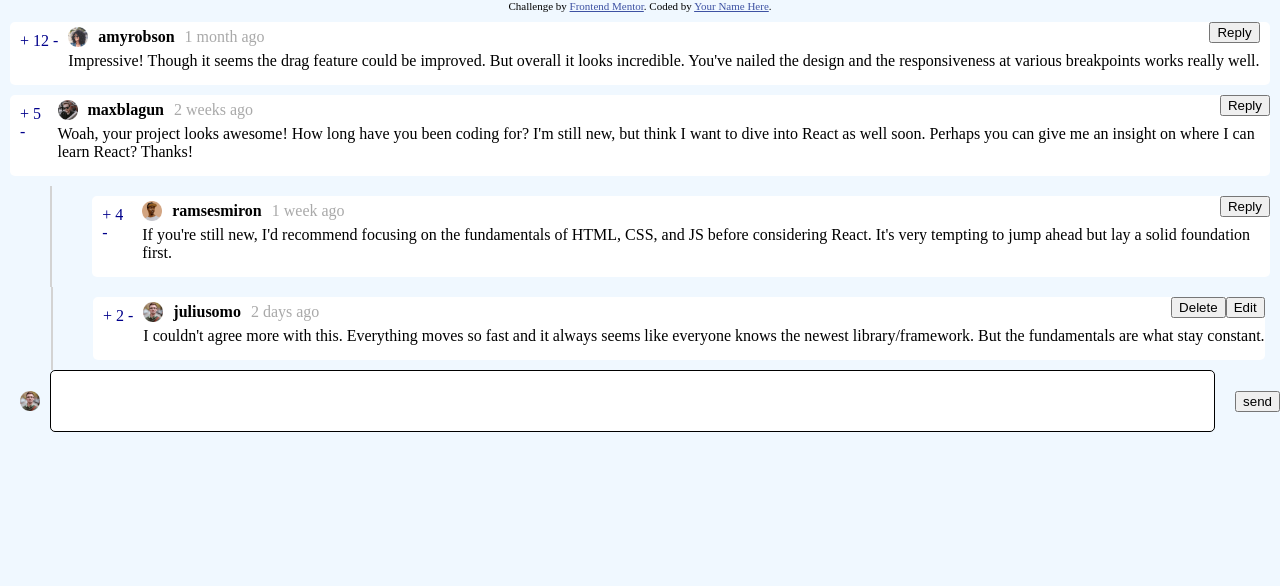
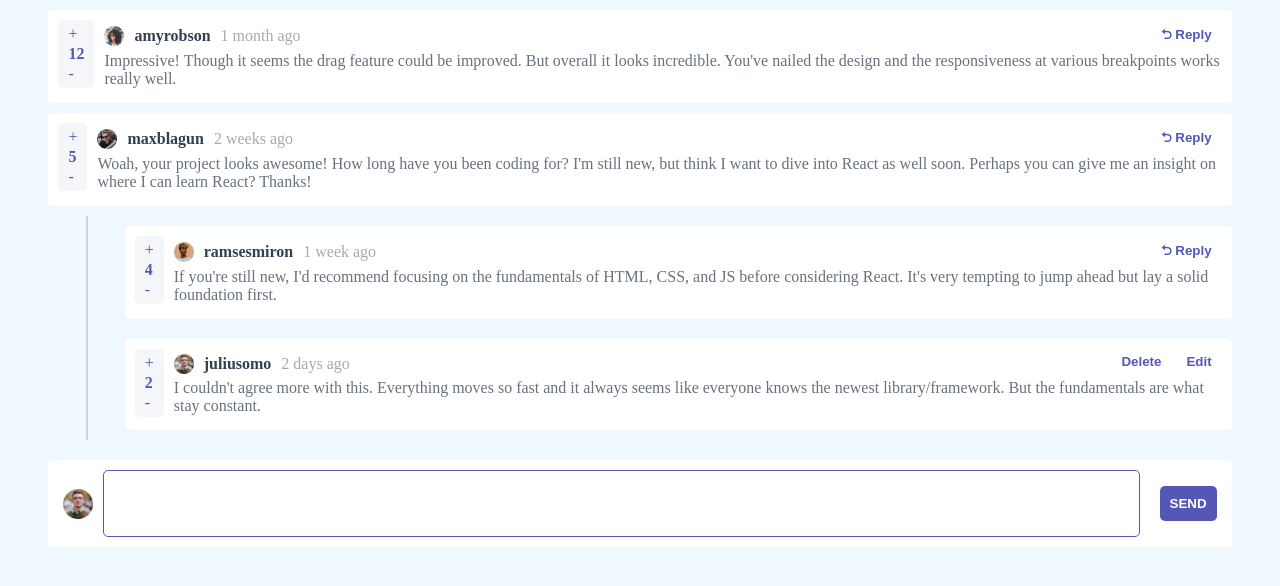
Before and after one commit to randomduckduck/interactiveComments, a plain HTML site: page mytry.html in a window 1280 px wide. Drawn offline with Linux system fonts and the light colour scheme.

Commit message:
final css touches

```diff
--- a/css/main.css
+++ b/css/main.css
@@ -1,6 +1,19 @@
+:root {
+    --moderate-blue : hsl(238, 40%, 52%);
+    --soft-red : hsl(358, 79%, 66%);
+    --light-grayish-blue : hsl(239, 57%, 85%);
+    --pale-red : hsl(357, 100%, 86%);
+    --dark-blue: hsl(212, 24%, 26%);
+    --grayish-blue: hsl(211, 10%, 45%);
+    --light-gray: hsl(223, 19%, 93%);
+    --very-light-gray: hsl(228, 33%, 97%);
+    --white: hsl(0, 0%, 100%);
+}
 body {
     background-color: aliceblue;
     margin: 0px;
+    font-family: Rubik;
+    color: var(--grayish-blue);
 }
 .hidden {
     display: none !important;
@@ -12,8 +25,21 @@ body {
     border-radius: 5px;
 }
 .scoreHolder {
-    padding: 10px;
-    color: darkblue;
+    color: var(--moderate-blue);
+    margin: 10px;
+    /* margin-bottom: 3%; */
+}
+.innerScoreHolder {
+    border-radius: 5px;
+    padding: 5px 10px;
+    display: flex;
+    flex-direction: column;
+    background-color: var(--very-light-gray);
+}
+.scoreValue {
+    padding: 2px 0px;
+    color: var(--moderate-blue);
+    font-weight: bold;
 }
  .contentHolder {
     display: flex;
@@ -22,6 +48,7 @@ body {
  .topContent {
     display: flex;
     justify-content: space-between;
+    padding-top: 10px;
 }
 .topleft {
     display: flex;
@@ -35,7 +62,7 @@ body {
     max-height: 20px;
 }
 .topleft .username {
-    color: black;
+    color: var(--dark-blue);
     font-weight: bold;
     padding-right: 10px;
 }
@@ -49,6 +76,7 @@ body {
 .replyContent {
     display: flex;
     flex-direction: column;
+    margin-bottom: 20px;
 }
 .verticalLine {
     display: flex;
@@ -65,6 +93,20 @@ body {
 .userComment {
     display: flex;
     align-items: center;
+    margin-left: 10px;
+    margin-bottom: 10px;
+    background-color: white;
+    padding-top: 10px;
+    padding-bottom: 10px;
+    border-radius: 5px;
+    box-sizing: border-box;
+    margin-right: 10px;
+    padding-left: 15px;
+}
+.commentborder {
+    border: 1px solid var(--moderate-blue);
+    border-radius: 5px;
+    padding: 5px;
 }
 .commentTextAreaBox {
     flex: 1;
@@ -72,21 +114,14 @@ body {
     background-color: white;
     min-height: 50px;
     padding: 5px;
+    color: var(--dark-blue);
+    padding-left: 20px;
+    padding-top: 10px;
 }
-.commentborder {
-    border: 1px solid black;
-    border-radius: 5px;
-    padding: 5px;
-}
-.userAddCommentHolder {
-    margin-left: 20px;
-}
-.update {
-    width: 20%;
-    align-self: end;
-}
+
 .commentContent {
     padding-bottom: 15px;
+    padding-right: 10px;
 }
 
 .modal {
@@ -114,3 +149,69 @@ body {
 .modalText {
     color: gray;
 }
+
+/* css  */
+.actionbutton {
+    color: var(--moderate-blue);
+    border: none;
+    background-color: transparent;
+    cursor: pointer;
+    padding: 5px;
+    margin-right: 15px;
+    font-weight: bold;
+    text-align: end;
+}
+.commentandreplyHolder {
+    width: 100%;
+}
+.contentHolder {
+    width: 100%;
+}
+.commentAction .actionbutton {
+    background-color: var(--moderate-blue);
+    color: white;
+    margin-top: 10px;
+    padding: 10px;
+    margin-bottom: 10px;
+    align-self: end;
+    border-radius: 5px;
+}
+
+
+.update {
+    background-color: var(--moderate-blue);
+    /* width: 20%; */
+    color: white;
+    margin-top: 10px;
+    padding: 10px;
+    margin-bottom: 10px;
+    align-self: end;
+    border-radius: 5px;
+}
+.content {
+    margin-left: 3%;
+    margin-right: 3%;
+}
+.userComment .profilepicClass {
+    max-height: 30px;
+    max-width: 30px;
+}
+.cancelBtn , .yesDeleteBtn{
+    flex: 1;
+    margin-left: 5px;
+    margin-right: 5px;
+    color: white;
+    margin-top: 10px;
+    padding: 10px;
+    margin-bottom: 10px;
+    align-self: end;
+    border-radius: 5px;
+    border: none;
+    cursor: pointer;
+}
+.cancelBtn {
+    background-color: var(--grayish-blue);
+}
+.yesDeleteBtn {
+    background-color: var(--soft-red);
+}
--- a/mytry.html
+++ b/mytry.html
@@ -3,25 +3,30 @@
 <head>
   <meta charset="UTF-8">
   <meta name="viewport" content="width=device-width, initial-scale=1.0"> <!-- displays site properly based on user's device -->
-
+  <style>
+      @font-face {
+          font-family: 'Rubik';
+          src: url('/rubik/Rubik-Regular.ttf') format('ttf');
+        }
+    </style>
   <link rel="icon" type="image/png" sizes="32x32" href="./images/favicon-32x32.png">
   <link rel="stylesheet" href="css/main.css">
   <title>Frontend Mentor | Interactive comments section</title>
 
-  <!-- Feel free to remove these styles or customise in your own stylesheet 👍 -->
+  <!-- Feel free to remove these styles or customise in your own stylesheet 👍
   <style>
     .attribution { font-size: 11px; text-align: center; }
     .attribution a { color: hsl(228, 45%, 44%); }
-  </style>
+  </style> -->
 </head>
 <body>
 
   <!-- Pull dynamic content from the data.json file -->
 
-  <div class="attribution">
+  <!-- <div class="attribution">
     Challenge by <a href="https://www.frontendmentor.io?ref=challenge" target="_blank">Frontend Mentor</a>.
     Coded by <a href="#">Your Name Here</a>.
-  </div>
+  </div> -->
   <div>
     <div class="content">
         <!-- <div class="commentsChainHolder">
--- a/scripts/main.js
+++ b/scripts/main.js
@@ -31,7 +31,7 @@ function makeOwnUserCommentBox(btnName) {
     textElem.contentEditable = 'true';
     let commentActionHolder = document.createElement('div');
     commentActionHolder.className = 'commentAction';
-    commentActionHolder.appendChild(makeActionButton(btnName, btnName));
+    commentActionHolder.appendChild(makeActionButton(btnName, btnName.toUpperCase()));
     divHolder.appendChild(imgElem);
     divHolder.appendChild(textElem);
     divHolder.appendChild(commentActionHolder);
@@ -106,7 +106,7 @@ function makeContentHolder(commentObj) {
     divHolder.appendChild(topContent);
     divHolder.appendChild(commentContent);
     if (commentObj.user.username == data.currentUser.username) {
-        let updatebutton = makeActionButton(' update hidden ', 'Update');
+        let updatebutton = makeActionButton(' update hidden ', 'Update'.toUpperCase());
         divHolder.appendChild(updatebutton);
     }
     return divHolder;
@@ -127,7 +127,7 @@ function makeTopRight(userObj) {
     let divHolder = document.createElement('div');
     divHolder.className = 'topRight';
     let userButtonelem = document.createElement('div');
-    let replyButton = makeActionButton('reply ' + (currentUserName == userObj.username ? ' hidden '  : ' '), 'Reply');
+    let replyButton = makeActionButton('reply ' + (currentUserName == userObj.username ? ' hidden '  : ' '), ' ⮌ Reply');
     let deleteButton = makeActionButton('delete ' + (currentUserName == userObj.username ? ' ':' hidden '), 'Delete');
     let editButton = makeActionButton('edit ' + (currentUserName == userObj.username ? ' ': ' hidden '), 'Edit');
     userButtonelem.appendChild(replyButton);
@@ -167,14 +167,17 @@ function makeCommentContent(commentContent = 'lorem lorem') {
 function makeScoreHolder(scoreValue) {
     let divHolder = document.createElement('div');
     divHolder.className = 'scoreHolder';
+    let innerDivHolder = document.createElement('div');
+    innerDivHolder.className = 'innerScoreHolder';
     let spanelem = document.createElement('span');
     spanelem.textContent = scoreValue;
     spanelem.className = 'scoreValue';
     let plusNode = document.createTextNode(' + ');
     let minusNode = document.createTextNode(' - ');
-    divHolder.appendChild(plusNode);
-    divHolder.appendChild(spanelem);
-    divHolder.appendChild(minusNode);
+    innerDivHolder.appendChild(plusNode);
+    innerDivHolder.appendChild(spanelem);
+    innerDivHolder.appendChild(minusNode);
+    divHolder.appendChild(innerDivHolder);
     return divHolder;
 }
 getData();
```
Also changed, not shown: rubik/Rubik-Black.ttf (added), rubik/Rubik-BlackItalic.ttf (added), rubik/Rubik-Bold.ttf (added), rubik/Rubik-BoldItalic.ttf (added), rubik/Rubik-Italic.ttf (added), rubik/Rubik-Light.ttf (added), rubik/Rubik-LightItalic.ttf (added), rubik/Rubik-Medium.ttf (added), rubik/Rubik-MediumItalic.ttf (added), rubik/Rubik-Regular.ttf (added), rubik/SIL Open Font License.txt (added), 1 other file.
